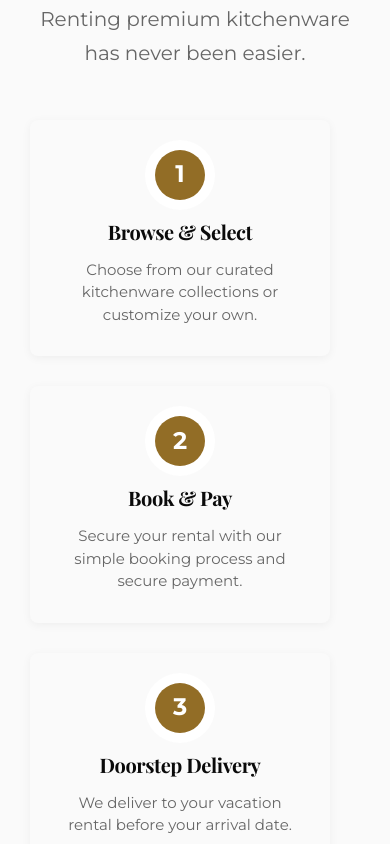
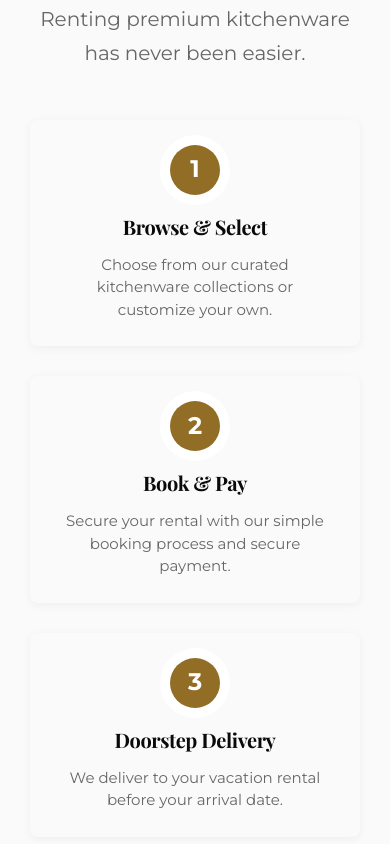
Before and after one commit to jamespheffernan/kitchenlux-website, a React (Vite) app in the folder frontend/: page / in a window 390 px wide. Shown: the part 3460-4304 px from the top of the page. Built offline with nearby package versions, Linux system fonts and the light colour scheme; no server answers.

Commit message:
Fix step card width to 52% as requested, focus on text width not spacing

```diff
--- a/frontend/src/pages/AboutFAQ.css
+++ b/frontend/src/pages/AboutFAQ.css
@@ -159,24 +159,27 @@
 }
 
 .steps {
-  display: grid;
-  grid-template-columns: repeat(3, 1fr);
-  gap: 30px;
+  display: flex;
+  flex-wrap: wrap;
+  justify-content: center;
+  gap: 15px;
   width: 100%;
   margin: 0 auto;
 }
 
 .step {
+  flex: 0 0 52%;
   display: flex;
   flex-direction: column;
   align-items: center;
   text-align: center;
-  padding: 30px 25px;
+  padding: 25px 30px;
   background-color: var(--light);
   border-radius: 8px;
   box-shadow: 0 2px 10px rgba(0, 0, 0, 0.05);
   transition: transform 0.3s ease;
-  min-height: 200px;
+  width: 52%;
+  margin-bottom: 15px;
 }
 
 .step:hover {
@@ -545,13 +548,6 @@
   }
 }
 
-@media (max-width: 1200px) {
-  .steps {
-    grid-template-columns: repeat(2, 1fr);
-    max-width: 900px;
-  }
-}
-
 @media (max-width: 768px) {
   .page-header {
     padding: 60px 0 30px;
@@ -571,15 +567,9 @@
     grid-template-columns: 1fr;
   }
 
-  .steps {
-    grid-template-columns: repeat(2, 1fr);
-    max-width: 700px;
+  .step {
+    flex: 0 0 100%;
+    width: 100%;
+    max-width: 500px;
   }
 }
-
-@media (max-width: 576px) {
-  .steps {
-    grid-template-columns: 1fr;
-    max-width: 450px;
-  }
-}
```
